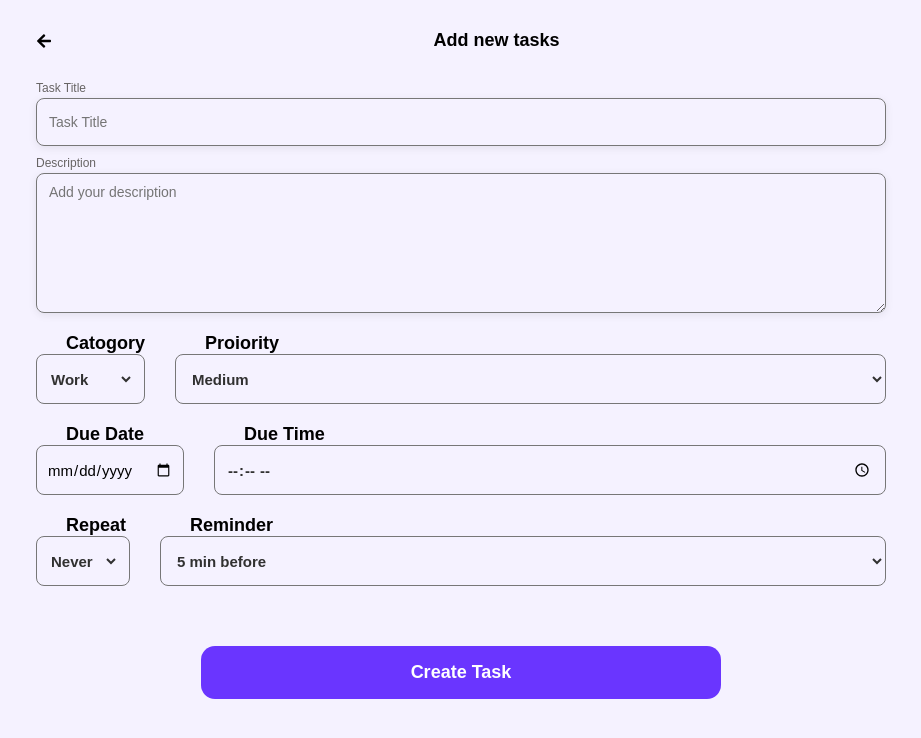
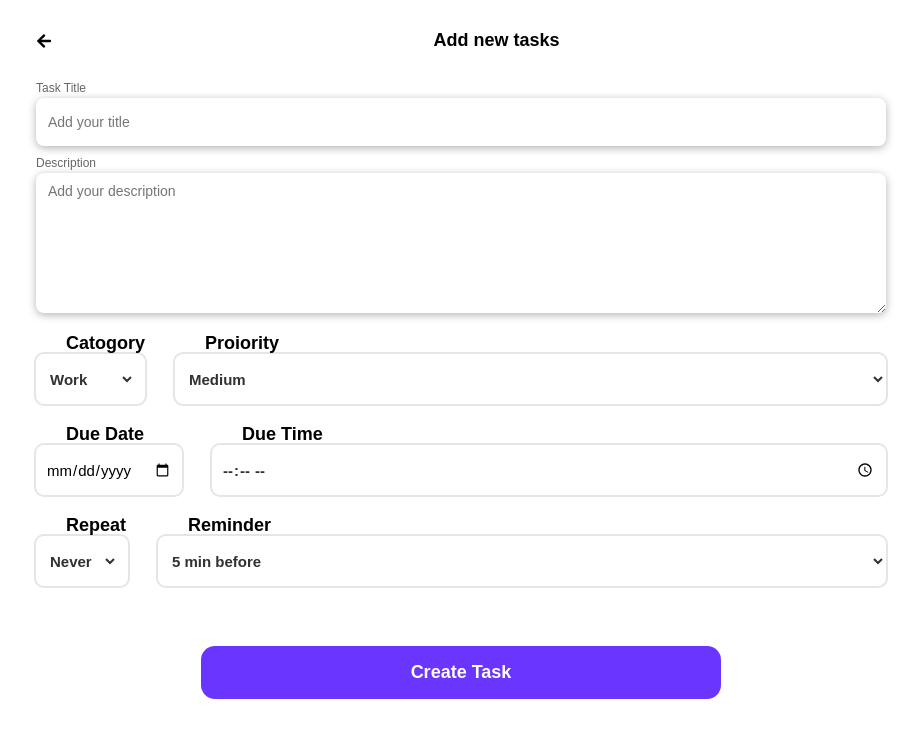
Before and after one commit to sajidsafi936/task-manager, a React (Vite) app in the folder frontend/task-manager/: page /AddTask in a window 1280 px wide. Shown: the top 738 px of the page, without its empty margins (179-1100 px from the left). Built offline with nearby package versions, Linux system fonts and the light colour scheme.

Commit message:
progress completed

```diff
--- a/frontend/task-manager/src/App.css
+++ b/frontend/task-manager/src/App.css
@@ -1,4 +1,4 @@
 body {
     font-family: "Poppins", sans-serif;
-    background: #f5f2ff;
+    background: #fff;
 }
--- a/frontend/task-manager/src/components/AddTask.css
+++ b/frontend/task-manager/src/components/AddTask.css
@@ -15,7 +15,6 @@
 
 body {
     font-family: "Poppins", sans-serif;
-    background: #f5f2ff;
 }
 
 
@@ -70,12 +69,13 @@ body {
 
     background: none;
 
-    border: 1px solid #777;
+    /* border: 1px solid #777; */
+    border: none;
     border-radius: 8px;
 
     padding: 0 12px;
 
-    box-shadow: 0 2px 8px rgba(0, 0, 0, 0.08);
+    box-shadow: 0 2px 8px rgba(0, 0, 0, 0.3);
 
     font-family: inherit;
     font-size: 12px;
@@ -115,12 +115,13 @@ body {
 
     background: none;
 
-    border: 1px solid #777;
+    /* border: 1px solid #777; */
+    border: none;
     border-radius: 8px;
 
     padding: 10px 12px;
 
-    box-shadow: 0 2px 8px rgba(0, 0, 0, 0.08);
+    box-shadow: 0 2px 8px rgba(0, 0, 0, 0.3);
 
     font-family: inherit;
     font-size: 12px;
@@ -164,7 +165,8 @@ body {
     width: 100%;
     min-height: 45px;
 
-    border: 1px solid #777;
+    border: none;
+    box-shadow: 0 0 0 2px rgba(0, 0, 0, 0.1);
     border-radius: 8px;
 
     padding: 0 10px;
@@ -226,11 +228,11 @@ body {
 .proiority input {
     width: 100%;
     height: 45px;
-
-    border: 1px solid #777;
+    border: none;
+    box-shadow: 0 0 0 2px rgba(0, 0, 0, 0.1);
     border-radius: 8px;
 
-    padding: 0 12px;
+    padding: 0 10px;
 
     color: #313131;
 
@@ -238,7 +240,7 @@ body {
     font-size: 15px;
     font-weight: 550;
 
-    background: #f5f2ff;
+    background: #fff;
 
     outline: none;
 }
--- a/frontend/task-manager/src/components/AddTask.jsx
+++ b/frontend/task-manager/src/components/AddTask.jsx
@@ -78,7 +78,7 @@ const AddTask = () => {
             type="text"
             name="title"
             id="title"
-            placeholder="Task Title"
+            placeholder="Add your title"
             value={formData.title}
             onChange={handleChange}
             required
--- a/frontend/task-manager/src/components/CatagoryBreakdown.jsx
+++ b/frontend/task-manager/src/components/CatagoryBreakdown.jsx
@@ -63,7 +63,7 @@ const CatagoryBreakdown = () => {
         }
       ]
 
-      const COLORS = ["silver", "lightblue", "pink", "orange"]
+      const COLORS = ["#8491E8", "#208BC8", "#BD5EEC", "#F8C158"]
 
       const noTasks = (tasks.length) === 0;
 
--- a/frontend/task-manager/src/components/OverallProgress.jsx
+++ b/frontend/task-manager/src/components/OverallProgress.jsx
@@ -58,7 +58,7 @@ const Progress = () => {
     }
   ]
 
-  const COLORS = ["lightblue", "pink", "orange"]
+  const COLORS = ["#20B982", "#A5A9B8", "#EF8B8C"]
 
   const completionPercentage = totalTask > 0 ? Math.round((completedTasks / totalTask) * 100) : 0;
   const noTasks = (tasks.length) === 0;
--- a/frontend/task-manager/src/components/TaskOverview.jsx
+++ b/frontend/task-manager/src/components/TaskOverview.jsx
@@ -1,45 +1,67 @@
-import React from 'react'
+import React, {useState, useEffect} from 'react'
 import "./TaskOverview.css"
 import {ResponsiveContainer, BarChart, Bar, XAxis} from "recharts"
 
 const TaskOverview = () => {
 
-    const summaryData = [
-   {
-      day: "Mon",
-      value: 18
-   },
-   {
-      day: "Tue",
-      value: 5
-   },
-   {
-      day: "Wed",
-      value: 3
-   },
-   {
-      day: "Thu",
-      value: 14
-   },
-   {
-      day: "Fri",
-      value: 8
-   },
-   {
-      day: "Sat",
-      value: 4
-   },
-   {
-      day: "Sun",
-      value: 2
-   }
-  ]
+   const [tasks, setTasks] = useState([]);
+     const [loading, setLoading] = useState(true);
+
+     useEffect(()=>{
+       const fetchTasks = async () => {
+         try {
+           const token = localStorage.getItem("token");
+
+           const res = await fetch(
+             `${import.meta.env.VITE_API_URL}/api/tasks`,
+             {
+               headers: {
+                 Authorization: `Bearer ${token}`,
+               },
+             }
+           );
+
+           const data = await res.json();
+
+           if (res.ok) {
+             setTasks(data);
+           } else {
+             console.error(data.message);
+           }
+         } catch (err) {
+           console.error(err);
+         } finally {
+           setLoading(false);
+         }
+       };
+
+      fetchTasks();
+   }, []);
+
+      const MondayTasks = tasks.filter(
+      (task) => new Date(task.createdAt).getDay() === 1
+      ).length;
+
+
+    const weekData = [
+      "Sun",
+      "Mon",
+      "Tue",
+      "Wed",
+      "Thu",
+      "Fri",
+      "Sat",
+   ].map((day, index) => ({
+      day,
+      value: tasks.filter(
+      (task) => new Date(task.createdAt).getDay() === index).length,
+   }));
 
   return (
     <div className='taskoverview-box'>
         <h4>Tasks Overview</h4>
         <ResponsiveContainer  width="100%" height={150}>
-        <BarChart data={summaryData} barCategoryGap="0%">
+        <BarChart data={weekData} barCategoryGap="0%">
             <Bar
             dataKey="value"
             nameKey="day"
--- a/frontend/task-manager/src/pages/LoginSection.css
+++ b/frontend/task-manager/src/pages/LoginSection.css
@@ -28,7 +28,7 @@
 
     text-align: center;
 
-    box-shadow: 0 10px 30px rgba(0, 0, 0, 0.08);
+    box-shadow: 0 2px 10px rgba(0, 0, 0, 0.2);
 }
 
 /* Heading */
--- a/frontend/task-manager/src/pages/ProfileScreen.css
+++ b/frontend/task-manager/src/pages/ProfileScreen.css
@@ -7,7 +7,7 @@
     width: 100%;
     min-height: 100vh;
 
-    background: #F4F2FB;
+    background: #fff;
 
     padding-bottom: 90px;
 
@@ -186,7 +186,7 @@
 
     overflow: hidden;
 
-    box-shadow: 0 4px 14px rgba(108, 76, 224, 0.08);
+    box-shadow: 0 4px 14px rgba(108, 76, 224, 0.2);
 }
 
 .profile-menu-item {
--- a/frontend/task-manager/src/pages/Progress.css
+++ b/frontend/task-manager/src/pages/Progress.css
@@ -10,6 +10,8 @@
     display: flex;
     flex-direction: column;
     margin: 10px;
+    background: #fff;
+
 }
 
 .top-heading{
@@ -28,8 +30,8 @@
     min-width: 95px;
     font-size: 15px;
     font-weight: 550;
-    color: #64748B;
-    background: #FFFFFF;
+    color: black;
+    background: #eff0f0;
     border-radius: 5px;
     border: none;
     padding: 5px;
--- a/frontend/task-manager/src/pages/RegisterSection.css
+++ b/frontend/task-manager/src/pages/RegisterSection.css
@@ -28,7 +28,7 @@
 
     text-align: center;
 
-    box-shadow: 0 10px 30px rgba(0, 0, 0, 0.08);
+    box-shadow: 0 2px 10px rgba(0, 0, 0, 0.2);
 }
 
 /* Heading */
--- a/frontend/task-manager/src/pages/TaskCalendar.css
+++ b/frontend/task-manager/src/pages/TaskCalendar.css
@@ -2,6 +2,10 @@
    CALENDAR CONTAINER
    MOBILE — DEFAULT
 ========================================================== */
+
+body{
+    background: #fff;
+}
 
 .Calendar-container {
     width: 100%;
@@ -16,6 +20,8 @@
 }
 
 
+
+
 /* ==========================================================
    CALENDAR
 ========================================================== */
@@ -24,12 +30,13 @@
     width: 100%;
     max-width: 500px;
 
-    border: none;
     border-radius: 12px;
 
     padding: 10px;
 
     overflow: hidden;
+    border: none;
+
 }
 
 
```
